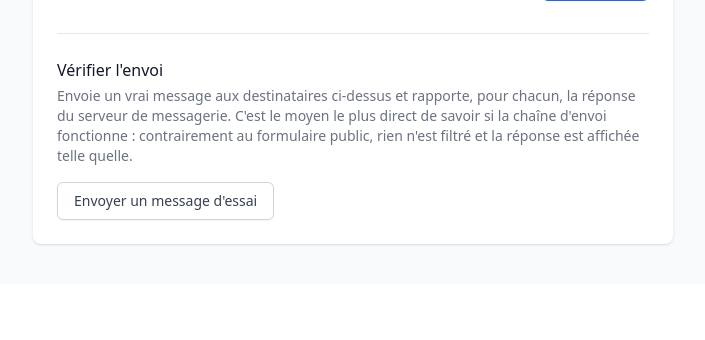
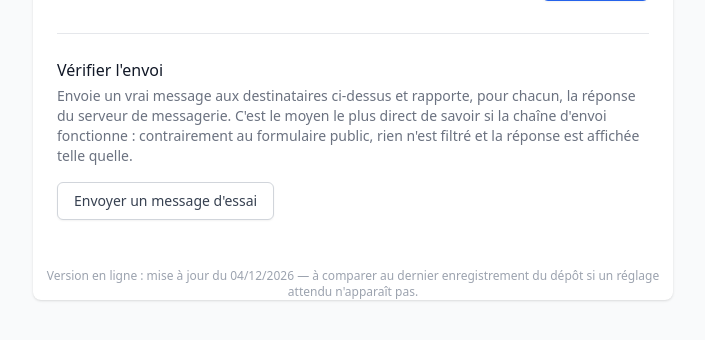
Before and after one commit to ColibriMilhord/bv, a PHP site: page /admin/settings.php in a window 1280 px wide. Shown: the part 849-1189 px from the top of the page, without its empty margins (287-992 px from the left). Before the commit the page ends 1095 px from the top, so only its background shows below. Run offline with PHP 8.4, Linux system fonts and the light colour scheme; the visitor is signed in with stand-in values (Sample User, id 1); tables that the repository leaves empty or names only in its code hold one stand-in row (values such as "Sample post"); some libraries are stand-ins or nearby versions.

Commit message:
Afficher la version en ligne dans l'administration
Un bloc ajouté ce matin n'apparaissait pas sur la page : le serveur
exécutait une version antérieure. Rien ne permettait de le constater
depuis l'administration — le pied de page public portait déjà la
version, mais pas les écrans de gestion.

Les Paramètres du Gîte l'affichent désormais en bas de page, et le
diagnostic en tête de ses contrôles. C'est la première question à se
poser quand un correctif semble sans effet.

Co-Authored-By: Claude Opus 5 <noreply@anthropic.com>
Claude-Session: https://claude.ai/code/session_01W79Ud2XD3NryS2NSBePjFb

```diff
--- a/admin/settings.php
+++ b/admin/settings.php
@@ -5,6 +5,7 @@ require_once '../config/db.php';
 require_once '../config/mail_config.php';
 require_once '../config/notifications.php';
 require_once '../config/mail_smtp.php';
+require_once '../config/seo.php';   // pour seo_version_texte()
 
 if (!isset($_SESSION['admin_id'])) {
     header('Location: login.php');
@@ -267,6 +268,11 @@ $settings = $stmt->fetch();
                     <?php endif; ?>
                 </div>
             </div>
+
+            <p class="mt-6 text-center text-xs text-gray-400">
+                Version en ligne : <?php echo htmlspecialchars(seo_version_texte() ?: 'inconnue'); ?>
+                — à comparer au dernier enregistrement du dépôt si un réglage attendu n'apparaît pas.
+            </p>
         </div>
     </div>
 </body>
```
Also changed, not shown: diagnostic.php (+10 -0 lines).
